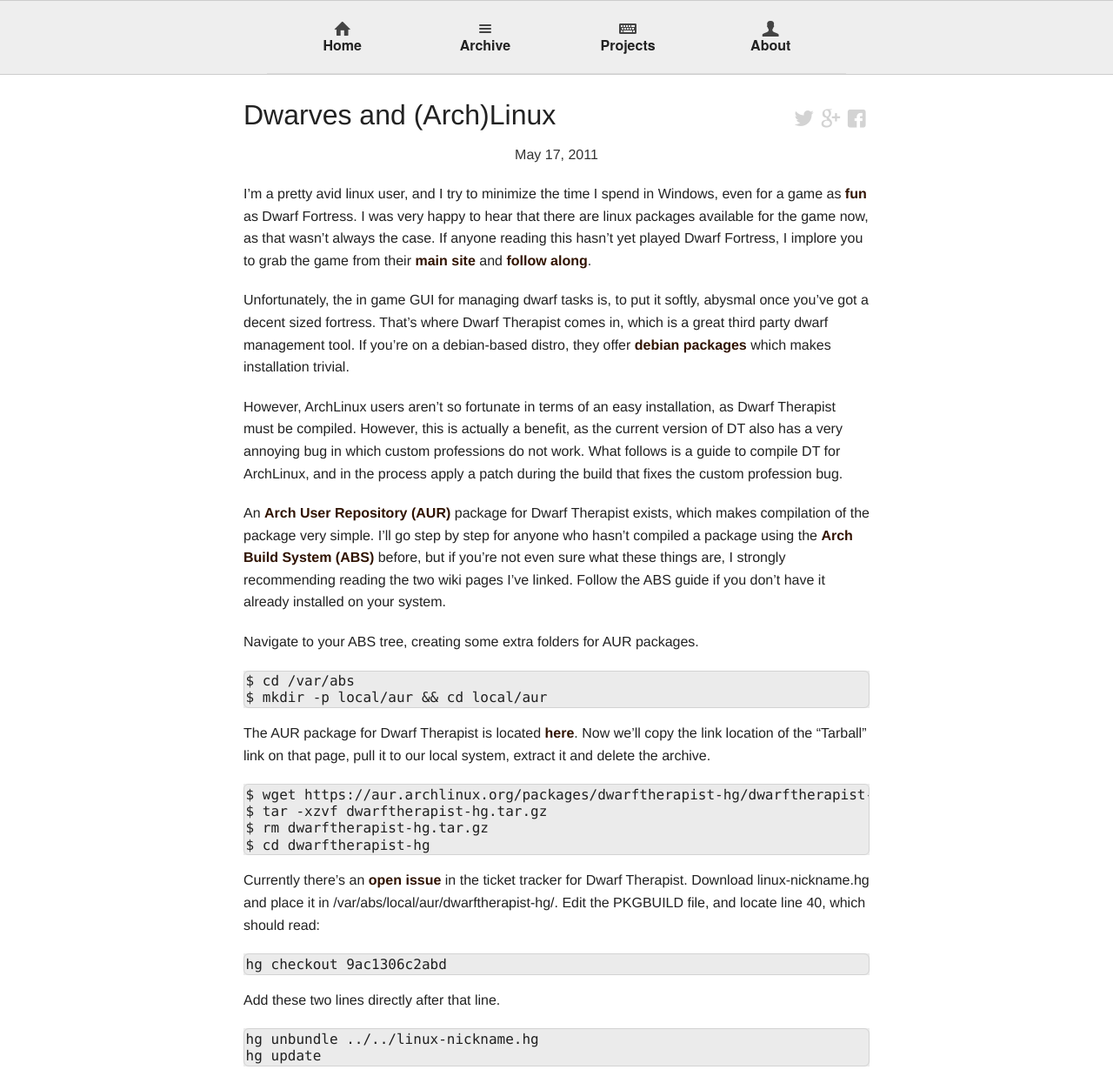
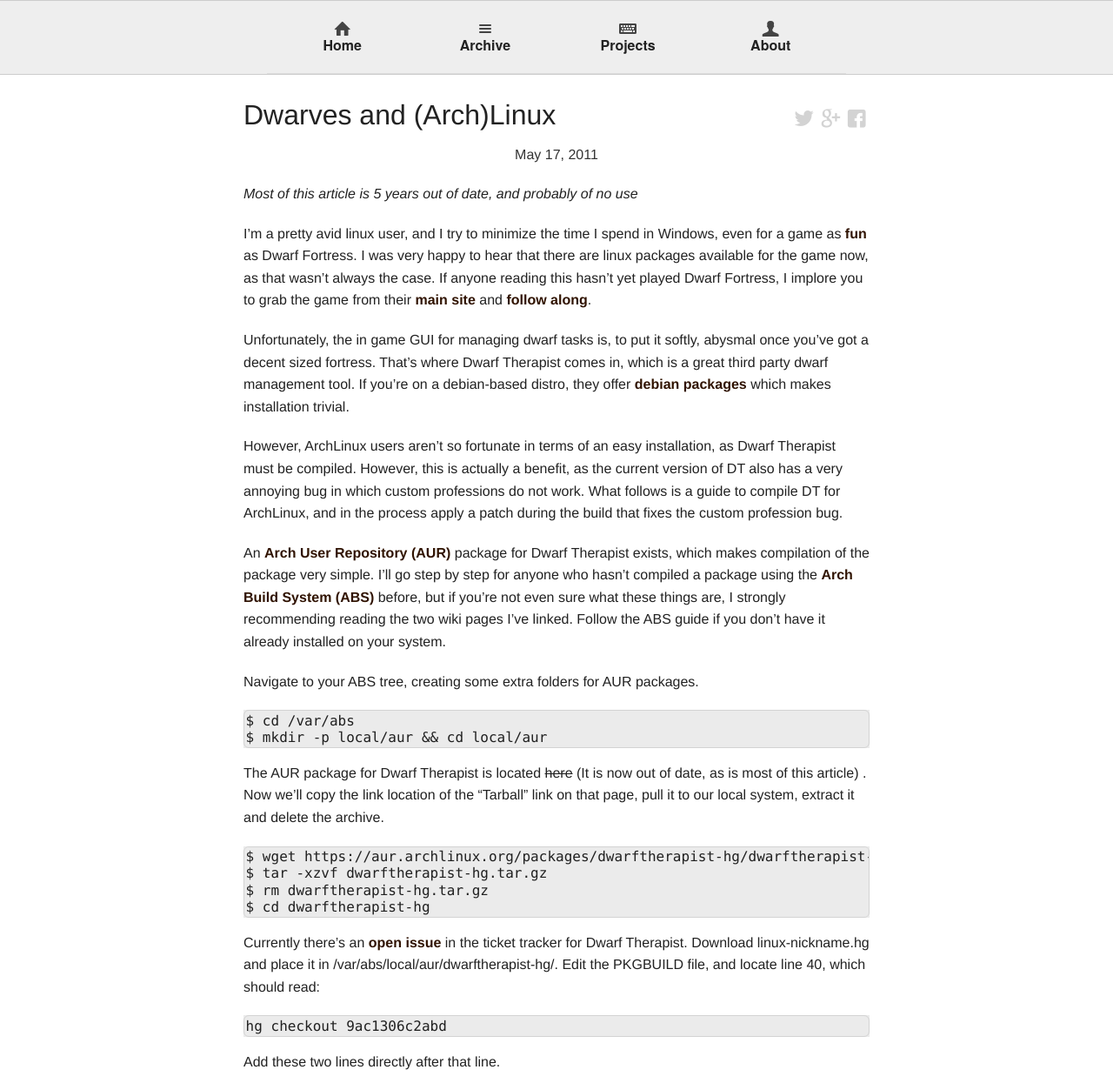
Before and after one commit to madelinecr/averyada.github.io, a Jekyll site: the page built from _posts/2011-05-17-dwarves-and-archlinux.markdown, in a window 1280 px wide and 1400 px high. Shown: the part 155-1400 px from the top of the window at 87% size. Built offline with Jekyll 4.4.1, drawn with Linux system fonts in a browser that asks for light colours; a script that is not in the unit is left out.

Commit message:
Commented out broken images
There are quite a few broken images throughout the site, from posts
that were migrated from wordpress. These images are unfortunately lost,
and some articles are out of date anyway and need to be updated or deleted.

```diff
--- a/_layouts/default.html
+++ b/_layouts/default.html
@@ -149,12 +149,6 @@
 
 
 
-    <noscript><p><img
-    alt="piwik tracking image"
-    src="http://piwik.krypti.co/piwik.php?idsite=1"
-    style="border:0" /></p></noscript>
-    <!-- End Piwik Code -->
-
     <!-- Foundation JS -->
     <script src="{{ site.baseurl }}/js/vendor/jquery.js"></script>
     <script src="{{ site.baseurl }}/js/vendor/fastclick.js"></script>
--- a/_posts/2010-09-17-geektool.markdown
+++ b/_posts/2010-09-17-geektool.markdown
@@ -12,7 +12,7 @@
 some note about my awk skills being hacky, but I  think anything ran through awk
 looks hacky.
 
-[![My geek tool setup](http://bpace.info/wp-content/uploads/2011/05/geektool.jpg)](http://bpace.info/wp-content/uploads/2011/05/geektool.jpg)
+<!--[![My geek tool setup](http://bpace.info/wp-content/uploads/2011/05/geektool.jpg)](http://bpace.info/wp-content/uploads/2011/05/geektool.jpg)-->
 
     top -l1 | awk '
     BEGIN { ORS=" | " }
--- a/_posts/2010-10-11-boebot-compass-build.markdown
+++ b/_posts/2010-10-11-boebot-compass-build.markdown
@@ -11,4 +11,4 @@
 Just a quick snap my girlfriend took of my current boebot build with a  Hitachi
 HM55B compass module, LED and pushbutton. I might upload a  schematic sometime.
 
-[![A Boebot with a Hitachi HM55B Compass Module](http://bpace.info/wp-content/uploads/2011/05/boebot_compass-300x225.jpg)](http://bpace.info/wp-content/uploads/2011/05/boebot_compass.jpg)
+<!--[![A Boebot with a Hitachi HM55B Compass Module](http://bpace.info/wp-content/uploads/2011/05/boebot_compass-300x225.jpg)](http://bpace.info/wp-content/uploads/2011/05/boebot_compass.jpg)-->
--- a/_posts/2011-05-17-dwarves-and-archlinux.markdown
+++ b/_posts/2011-05-17-dwarves-and-archlinux.markdown
@@ -8,6 +8,8 @@
 - archlinux
 - gaming
 ---
+
+*Most of this article is 5 years out of date, and probably of no use*
 
 I'm a pretty avid linux user, and I try to minimize the time I spend in Windows,
 even for a game as [fun ](http://df.magmawiki.com/index.php/DF2010:Losing)as
@@ -44,8 +46,9 @@
     $ cd /var/abs
     $ mkdir -p local/aur && cd local/aur
 
-The AUR package for Dwarf Therapist is located
-[here](https://aur.archlinux.org/packages.php?ID=38062). Now we'll copy the link
+The AUR package for Dwarf Therapist is located <s>here</s> (It is
+  now out of date, as is most of this article)
+<!--[here](https://aur.archlinux.org/packages.php?ID=38062)-->. Now we'll copy the link
 location of the "Tarball" link on that page, pull it to our local system,
 extract it and delete the archive.
 
--- a/_posts/2011-06-21-the-beauty-of-rebasing.markdown
+++ b/_posts/2011-06-21-the-beauty-of-rebasing.markdown
@@ -10,20 +10,20 @@
 commit of another tree, and reapplies it at the head of the target tree. I'll
 demonstrate with some images for more clarity.
 
-[![graph 1](http://bpace.info/wp-content/uploads/2011/06/1.png)](http://bpace.info/wp-content/uploads/2011/06/1.png)
+<!--[![graph 1](http://bpace.info/wp-content/uploads/2011/06/1.png)](http://bpace.info/wp-content/uploads/2011/06/1.png)-->
 
 I'm sure everybody has been in this situation, where a few commits have been
 made on a feature branch parallel to a few commits being introduced to its
 parent. This situation can be resolved by checking out master, and then merging
 our feature branch. It would result in a source tree which looks like this.
 
-[![graph 2](http://bpace.info/wp-content/uploads/2011/06/2.png)](http://bpace.info/wp-content/uploads/2011/06/2.png)
+<!--[![graph 2](http://bpace.info/wp-content/uploads/2011/06/2.png)](http://bpace.info/wp-content/uploads/2011/06/2.png)-->
 
 However, if while on our feature branch we rebase master, it will detach our
 feature branch and then re-apply it to the head of the master branch, resulting
 in a tree that looks like this.
 
-[![graph 3](http://bpace.info/wp-content/uploads/2011/06/3.png)](http://bpace.info/wp-content/uploads/2011/06/3.png)
+<!--[![graph 3](http://bpace.info/wp-content/uploads/2011/06/3.png)](http://bpace.info/wp-content/uploads/2011/06/3.png)-->
 
 Afterwards, all that's needed is to check out master, merge the feature branch
 into master (which results in a fast-forward instead of a full-on merge), and
```
Also changed, not shown: 1 other file.
